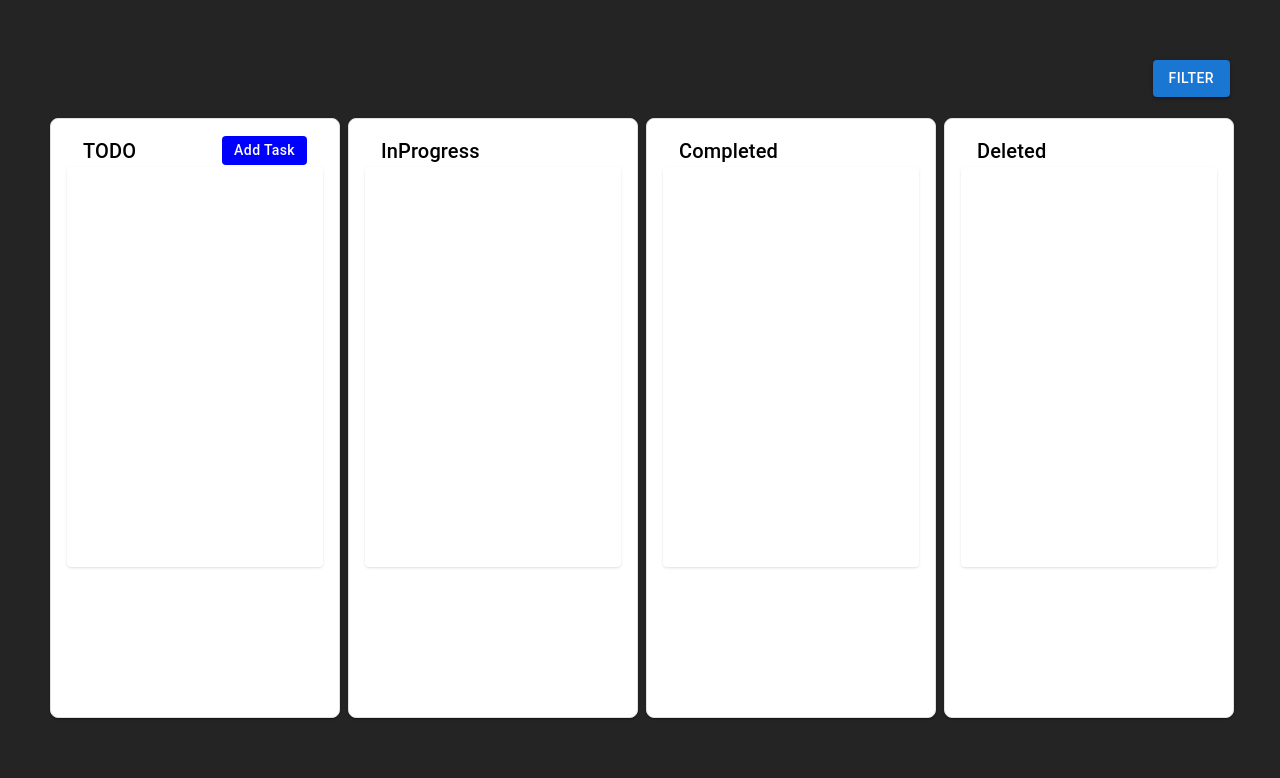
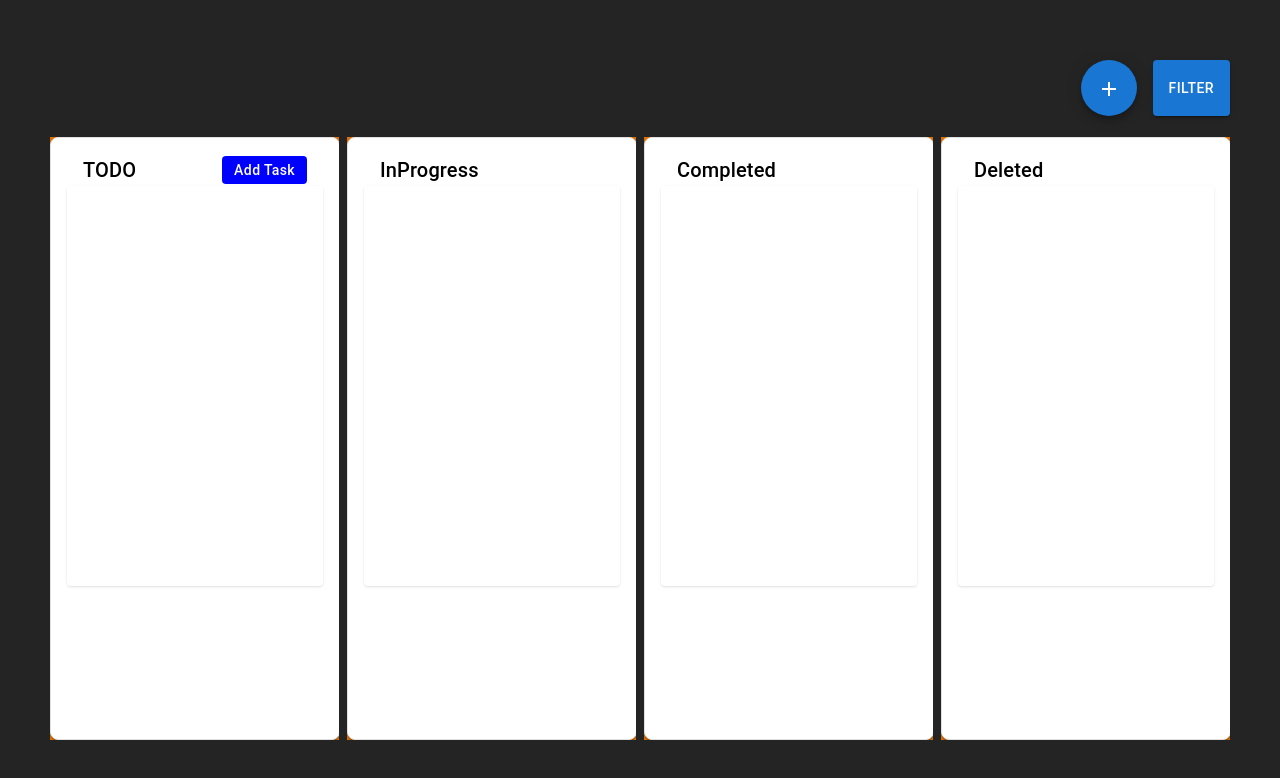
Before and after one commit to yashmakesar07/kanbantodo, a React (Vite) app: page / in a window 1280 px wide. Shown: the top 778 px of the page. Built offline with nearby package versions, Linux system fonts and the light colour scheme.

Commit message:
feat: add MUI icons and implement user selection with SpeedDial in Board component

```diff
--- a/package.json
+++ b/package.json
@@ -12,6 +12,7 @@
   "dependencies": {
     "@emotion/react": "^11.14.0",
     "@emotion/styled": "^11.14.0",
+    "@mui/icons-material": "^7.1.0",
     "@mui/material": "^7.1.0",
     "@reduxjs/toolkit": "^2.8.0",
     "@tailwindcss/vite": "^4.1.5",
--- a/src/app/utils.js
+++ b/src/app/utils.js
@@ -33,18 +33,6 @@ export const users = [
     id: nanoid(),
     name: "Alex Rodriguez",
   },
-  {
-    id: nanoid(),
-    name: "Sophia Patel",
-  },
-  {
-    id: nanoid(),
-    name: "James Wilson",
-  },
-  {
-    id: nanoid(),
-    name: "Olivia Martinez",
-  },
 ];
 
 export const loadState = () => {
--- a/src/components/Board.jsx
+++ b/src/components/Board.jsx
@@ -9,11 +9,22 @@ import {
   Chip,
   Typography,
   Menu,
+  Avatar,
 } from "@mui/material";
 import Column from "./Column";
+import SpeedDial from "@mui/material/SpeedDial";
+import SpeedDialIcon from "@mui/material/SpeedDialIcon";
+import SpeedDialAction from "@mui/material/SpeedDialAction";
+import FileCopyIcon from "@mui/icons-material/FileCopyOutlined";
+import SaveIcon from "@mui/icons-material/Save";
+import PrintIcon from "@mui/icons-material/Print";
+import ShareIcon from "@mui/icons-material/Share";
+
 import { useSelector, useDispatch } from "react-redux";
 import { removeTask } from "../app/todoSlicers";
-
+import { users } from "../app/utils";
+import { stringAvatar } from "./utils";
+import { stringToColor } from "./utils";
 const Board = () => {
   const columns = useSelector((state) => state.todo.columns);
   const deletedTasks = useSelector((state) => state.todo.columns["Deleted"]);
@@ -22,6 +33,15 @@ const Board = () => {
   const columnNames = Object.keys(columns);
   const [visibleColumns, setVisibleColumns] = useState(columnNames);
   const [anchorEl, setAnchorEl] = useState(null);
+
+  const actions = [
+    { icon: <FileCopyIcon />, name: "Copy" },
+    { icon: <SaveIcon />, name: "Save" },
+    { icon: <PrintIcon />, name: "Print" },
+    { icon: <ShareIcon />, name: "Share" },
+  ];
+
+  const selectedUsers = [1, 3];
 
   useEffect(() => {
     deletedTasks.forEach((task) => {
@@ -36,6 +56,14 @@ const Board = () => {
       }
     });
   }, [dispatch, deletedTasks]);
+
+  const toggleUser = (userId) => {
+    setSelectedUsers((prev) =>
+      prev.includes(userId)
+        ? prev.filter((id) => id !== userId)
+        : [...prev, userId]
+    );
+  };
 
   const handleColumnChange = (event) => {
     const {
@@ -61,13 +89,40 @@ const Board = () => {
         display: "flex",
         flexDirection: "column",
         gap: "5px",
-        overflowY: "auto",
+        overflow: "hidden",
         borderRadius: 2,
       }}
       disableGutters
     >
       {/* Filter Button and Column Selector */}
       <Box sx={{ display: "flex", justifyContent: "flex-end", mb: 2, gap: 2 }}>
+        <Box>
+          <SpeedDial
+            ariaLabel="Filter by User"
+            icon={<SpeedDialIcon />}
+            direction="left"
+          >
+            {users.map((user) => (
+              <SpeedDialAction
+                key={user.id}
+                icon={
+                  <Avatar
+                    {...stringAvatar(user.name)}
+                    sx={{
+                      width: 32,
+                      height: 32,
+                      border: selectedUsers.includes(user.id)
+                        ? "2px solid royalblue"
+                        : "2px solid transparent",
+                    }}
+                  />
+                }
+                tooltipTitle={user.name}
+                onClick={() => toggleUser(user.id)}
+              />
+            ))}
+          </SpeedDial>
+        </Box>
         <Button variant="contained" onClick={handleClick}>
           Filter
         </Button>
--- a/src/components/Column.jsx
+++ b/src/components/Column.jsx
@@ -47,19 +47,25 @@ const Column = ({ name }) => {
 
   return (
     <>
-     <div ref={dropRef} className=" h-auto">
+     <div
+      ref={dropRef}
+      className="bg-amber-600 overflow-y-auto scroll-smooth"
+      style={{
+        scrollbarWidth: "none",       // Firefox
+        msOverflowStyle: "none",      // IE 10+
+      }}
+    >
       <Box
         sx={{
-          minHeight: "600px",
+          minHeight: "100%",
           minWidth: "290px",
           backgroundColor: "white",
           border: "1px solid #e0e0e0",
-          overflowX: "auto",
           borderRadius: 2,
           boxShadow: 1,
-          "&::-webkit-scrollbar": {
-            display: "none",
-          },
+            "&::-webkit-scrollbar": {
+              display: "none",          // Chrome, Safari
+            },
           padding: 2,
         }}
       >
--- a/src/components/TodoCard.jsx
+++ b/src/components/TodoCard.jsx
@@ -53,7 +53,6 @@ const TodoCard = ({ task, currentColumn }) => {
     <div
       ref={dragRef}
       style={{ opacity: isDragging ? 1 : 1, backgroundColor: "black" }}
-      // className="p-2 bg-gray-100 rounded mb-2"
     >
     <Card
       sx={{
--- a/src/components/utils.js
+++ b/src/components/utils.js
@@ -15,6 +15,8 @@ export function stringToColor(string) {
 }
 
 export function stringAvatar(name) {
+  console.log("stringAvatar", name);
+
   if (!name) {
     return {
       sx: {
```
Also changed, not shown: 1 other file (tests, documents, lock files or other folders).
